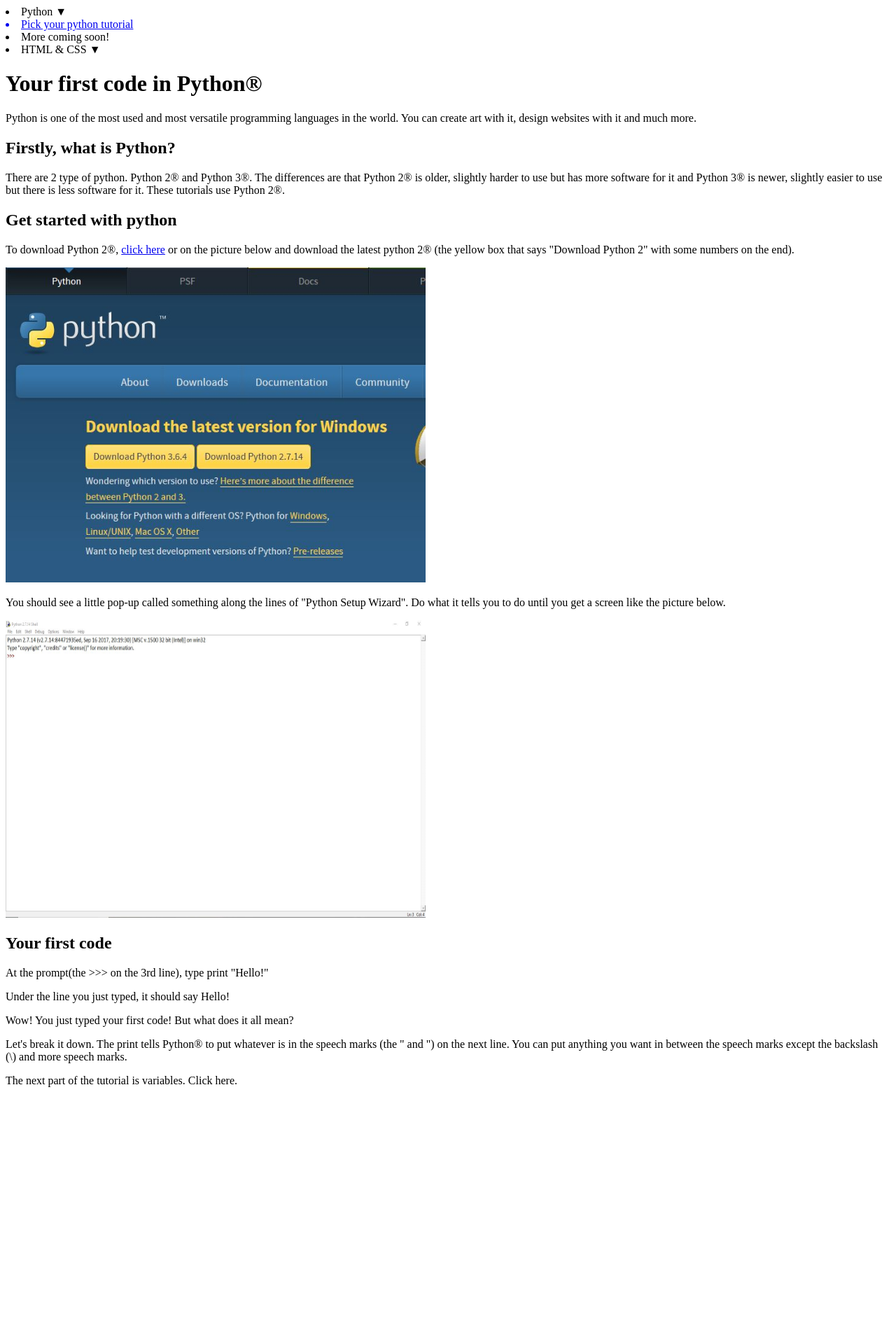
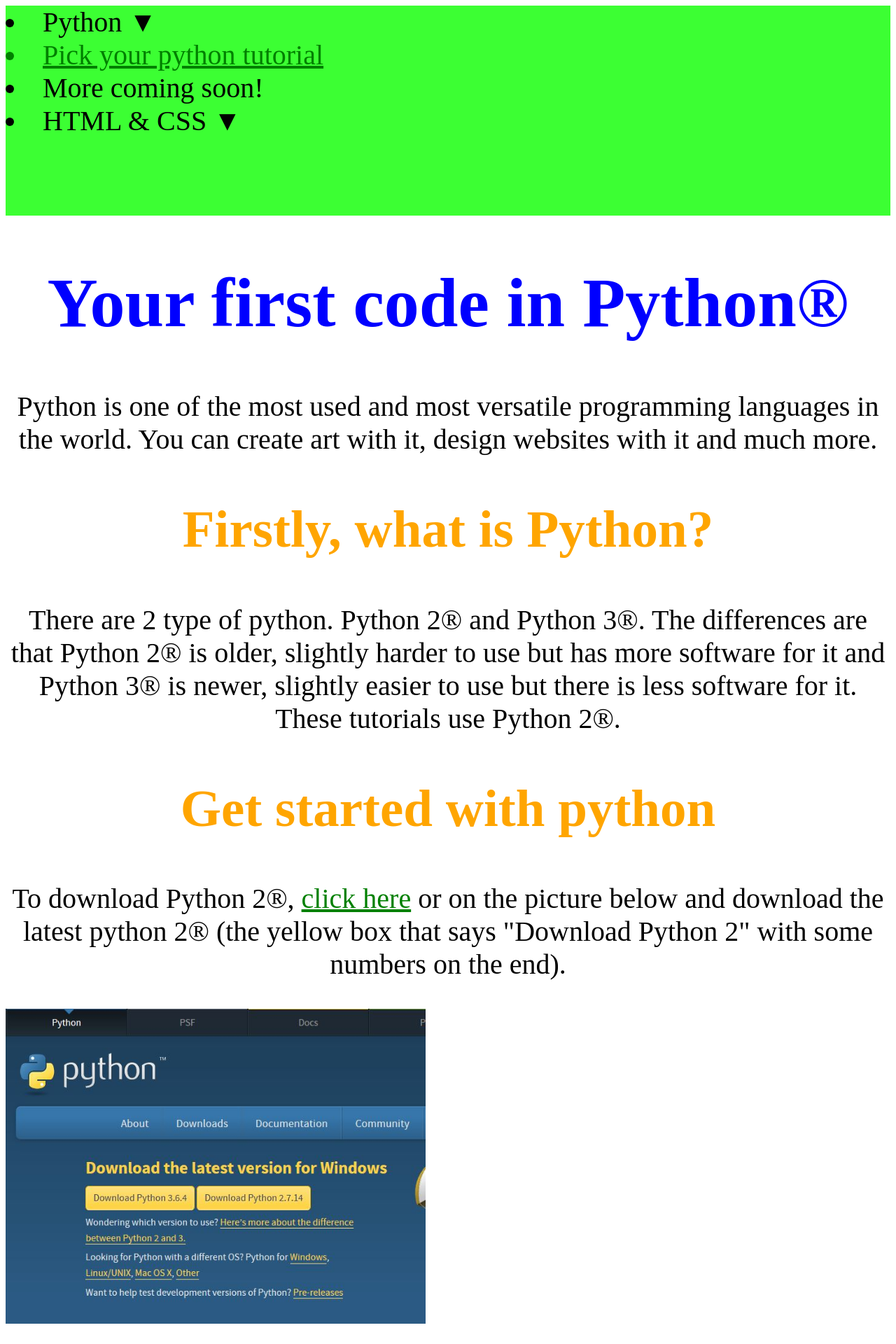
Before and after one commit to ostephagus/how-to-code.github.io, a Jekyll site: the page Python-start-page.html, which Jekyll copies as it is, in a window 1280 px wide. Shown: the top 1920 px of the page at 70% size. Built offline with Jekyll 4.4.1, drawn with Linux system fonts in a browser that asks for light colours; before the commit the page ends 1569 px from its top, so only the background shows below that.

Commit message:
Update the file-paths

```diff
--- a/Python-start-page.html
+++ b/Python-start-page.html
@@ -3,7 +3,7 @@
 <html lang="en-UK">
   <head>
     <title>Your first python code | How To Code</title>
-	<link rel='stylesheet' type='text/css' href='/Users/Lenovo user/Documents/Coding/html/How to code/Main/main.css'>
+	<link rel='stylesheet' type='text/css' href='main.css'>
   </head>
   <body>
     <div class="sidebar">
@@ -20,7 +20,7 @@
 	<p>To download Python 2&reg;, <a href="https://www.python.org/downloads/" target="_blank">click here</a> or on the picture below and download the latest python 2&reg; (the yellow box that says "Download Python 2" with some numbers on the end).</p>
 	<a href="https://www.python.org/downloads/" target="_blank"><img title="The Python downloads page." alt="Sorry, we couldn't load this image. Please try again later" src="/Capture.jpg" width="600" height="450" /></a>
 	<p>You should see a little pop-up called something along the lines of "Python Setup Wizard". Do what it tells you to do until you get a screen like the picture below.</p>
-	<img title="The Python shell." alt="Sorry, we couldn't load this image. Please try again later." src="Python shell.jpg" width="600" height="425" />
+	<img title="The Python shell." alt="Sorry, we couldn't load this image. Please try again later." src="/Python shell.jpg" width="600" height="425" />
 	<h2>Your first code</h2>
 	<p>At the prompt(the <span class="prompt">&gt;&gt;&gt;</span> on the 3rd line), type <span class="code">print "Hello!"</span>
 	<p>Under the line you just typed, it should say <span class="code">Hello!</span>
```
